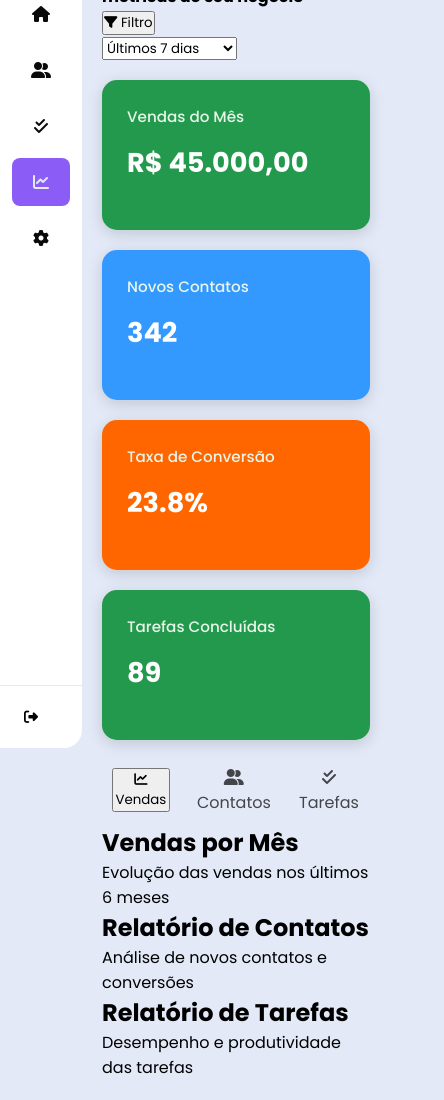
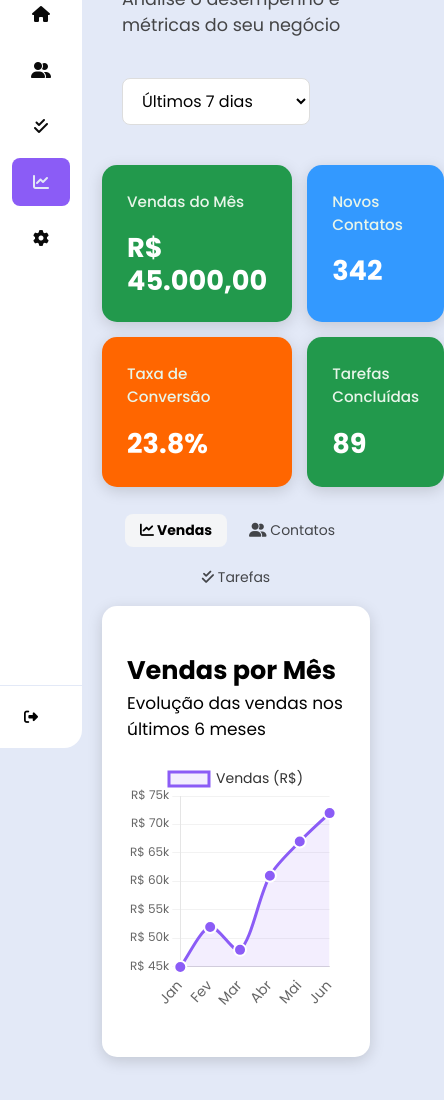
Before and after one commit to marc3-cmd/front-end, a website: page src/views/reports.html in a window 390 px wide. Shown: the part 96-1196 px from the top of the page, 444 px wide, since content can reach past the window. After the commit the page ends 1173 px from the top, so only its background shows below. Drawn offline with nearby package versions, Linux system fonts and the light colour scheme.

Commit message:
criação de gráfico de vendas e correção do css de reports

```diff
--- a/src/scripts/modules/reports.js
+++ b/src/scripts/modules/reports.js
@@ -0,0 +1,232 @@
+document.addEventListener('DOMContentLoaded', function() {
+    initTabs();
+    initSalesChart();
+    initPeriodSelector();
+});
+
+function initTabs() {
+    const tabs = document.querySelectorAll('.tab');
+    const tabContents = document.querySelectorAll('.tab-content');
+
+    tabs.forEach(tab => {
+        tab.addEventListener('click', function() {
+            tabs.forEach(t => t.classList.remove('active'));
+            tabContents.forEach(content => content.classList.remove('active'));
+
+            this.classList.add('active');
+
+            const tabId = this.getAttribute('data-tab');
+            const targetContent = document.getElementById(tabId);
+            if (targetContent) {
+                targetContent.classList.add('active');
+
+                if (tabId === 'vendas' && window.salesChart) {
+                    setTimeout(() => {
+                        window.salesChart.resize();
+                    }, 100);
+                }
+            }
+        });
+    });
+}
+
+function initSalesChart() {
+    const ctx = document.getElementById('salesChart');
+    if (!ctx) return;
+
+    const salesData = getSalesData();
+
+    window.salesChart = new Chart(ctx, {
+        type: 'line',
+        data: {
+            labels: salesData.months,
+            datasets: [{
+                label: 'Vendas (R$)',
+                data: salesData.values,
+                backgroundColor: 'rgba(139, 92, 246, 0.1)',
+                borderColor: 'rgba(139, 92, 246, 1)',
+                borderWidth: 3,
+                tension: 0.3,
+                pointBackgroundColor: 'rgba(139, 92, 246, 1)',
+                pointBorderColor: '#fff',
+                pointBorderWidth: 2,
+                pointRadius: 6,
+                pointHoverRadius: 8,
+                fill: true
+            }]
+        },
+        options: {
+            responsive: true,
+            maintainAspectRatio: false,
+            plugins: {
+                legend: {
+                    display: true,
+                    position: 'top',
+                    labels: {
+                        font: {
+                            size: 14,
+                            family: "'Poppins', sans-serif"
+                        },
+                        color: '#333'
+                    }
+                },
+                tooltip: {
+                    backgroundColor: 'rgba(0, 0, 0, 0.7)',
+                    titleFont: {
+                        family: "'Poppins', sans-serif"
+                    },
+                    bodyFont: {
+                        family: "'Poppins', sans-serif"
+                    },
+                    callbacks: {
+                        label: function(context) {
+                            return `R$ ${context.parsed.y.toLocaleString('pt-BR')}`;
+                        }
+                    }
+                }
+            },
+            scales: {
+                y: {
+                    beginAtZero: false,
+                    grid: {
+                        color: 'rgba(0, 0, 0, 0.05)'
+                    },
+                    ticks: {
+                        font: {
+                            family: "'Poppins', sans-serif"
+                        },
+                        callback: function(value) {
+                            return `R$ ${(value/1000).toFixed(0)}k`;
+                        }
+                    }
+                },
+                x: {
+                    grid: {
+                        display: false
+                    },
+                    ticks: {
+                        font: {
+                            family: "'Poppins', sans-serif",
+                            size: 14
+                        }
+                    }
+                }
+            },
+            interaction: {
+                intersect: false,
+                mode: 'index'
+            }
+        }
+    });
+}
+
+function getSalesData() {
+    return {
+        months: ['Jan', 'Fev', 'Mar', 'Abr', 'Mai', 'Jun'],
+        values: [45000, 52000, 48000, 61000, 67000, 72000]
+    };
+}
+
+async function fetchSalesData(period = 'Últimos 30 dias') {
+    try {
+        const response = await fetch(`/api/vendas?period=${encodeURIComponent(period)}`);
+
+        if (!response.ok) {
+            throw new Error('Erro ao buscar dados');
+        }
+
+        const data = await response.json();
+
+        if (data.success) {
+            return {
+                months: data.meses,
+                values: data.vendas
+            };
+        } else {
+            throw new Error(data.message || 'Erro nos dados da API');
+        }
+
+    } catch (error) {
+        console.error('Erro ao buscar dados de vendas:', error);
+        return getSalesData();
+    }
+}
+
+async function updateSalesChart(period) {
+    if (!window.salesChart) return;
+
+    const canvas = document.getElementById('salesChart');
+    const container = canvas.parentElement;
+    const originalHTML = container.innerHTML;
+    container.innerHTML = '<div class="loading">Carregando dados...</div>';
+
+    try {
+        const salesData = await fetchSalesData(period);
+
+        window.salesChart.data.labels = salesData.months;
+        window.salesChart.data.datasets[0].data = salesData.values;
+        window.salesChart.update();
+
+        container.innerHTML = originalHTML;
+        container.querySelector('canvas').id = 'salesChart';
+
+        initSalesChart();
+
+    } catch (error) {
+        console.error('Erro ao atualizar gráfico:', error);
+        container.innerHTML = originalHTML;
+        container.querySelector('canvas').id = 'salesChart';
+        initSalesChart();
+    }
+}
+
+function initPeriodSelector() {
+    const periodSelect = document.getElementById('period');
+    if (!periodSelect) return;
+
+    periodSelect.addEventListener('change', function() {
+        const selectedPeriod = this.value;
+        updateSalesChart(selectedPeriod);
+        updateDashboardCards(selectedPeriod);
+    });
+}
+
+async function updateDashboardCards(period) {
+    try {
+        const response = await fetch(`/api/dashboard?period=${encodeURIComponent(period)}`);
+
+        if (response.ok) {
+            const data = await response.json();
+
+            if (data.success) {
+                if (data.vendas_mes !== undefined) {
+                    document.querySelector('.cardSales .card_stats').textContent =
+                        `R$ ${data.vendas_mes.toLocaleString('pt-BR')}`;
+                }
+
+                if (data.novos_contatos !== undefined) {
+                    document.querySelector('.cardContacts .card_stats').textContent =
+                        data.novos_contatos;
+                }
+
+                if (data.taxa_conversao !== undefined) {
+                    document.querySelector('.cardConversion .card_stats').textContent =
+                        `${data.taxa_conversao}%`;
+                }
+
+                if (data.tarefas_concluidas !== undefined) {
+                    document.querySelector('.cardCompleted .card_stats').textContent =
+                        data.tarefas_concluidas;
+                }
+            }
+        }
+    } catch (error) {
+        console.error('Erro ao atualizar cards:', error);
+    }
+}
+
+window.addEventListener('resize', function() {
+    if (window.salesChart) {
+        window.salesChart.resize();
+    }
+});
--- a/src/styles/partials/report.css
+++ b/src/styles/partials/report.css
@@ -4,7 +4,6 @@
   padding: 0;
   box-sizing: border-box;
   font-family: 'Poppins';
-
 }
 
 body {
@@ -14,73 +13,59 @@ body {
 main {
     flex: 1;
     padding: 20px;
-    margin-left: 20px;
     margin-left: 82px; /* largura do sidebar */
     transition: margin-left 0.5s;
     min-height: 100vh;
 }
 
-.header-row {
+.reports_header {
     display: flex;
     flex-direction: column;
-    gap: 15px;
-    margin-bottom: 20px;
+    padding: 20px;
+    color: #333;
 }
 
-.btn {
-    background-color: #6B00BD;
-    color: #fff;
-    border: none;
-    padding: 10px 20px;
-    border-radius: 10px;
-    cursor: pointer;
-    font-size: 1rem;
-    transition: background-color 0.3s;
-    margin-left: 15px;
-    width: fit-content;
-    height: fit-content;
+.reports_header h2 {
+    font-size: 1.7rem;
+    font-weight: 600;
 }
 
-.btn:hover {
-    background-color: #58009A;
+.reports_header h4 {
+    font-size: 1.1rem;
+    font-weight: 400;
+    opacity: 0.9;
 }
-.btn-secondary, .btn-third {
-    background-color: #E5E5E5;
-    display: inline-flex;
+
+.header_btn{
+    display: flex;
     align-items: center;
-    justify-content: center;
-    border: none;
-    padding:10px 20px;
+    padding: 20px;
+}
+
+.combo_box select {
+    background-color: white;
+    border: 1px solid #ddd;
+    padding: 10px 15px;
     border-radius: 8px;
     font-size: 16px;
-    font-weight: 500;
-    color: #555;
     cursor: pointer;
-    gap: 6px;
-    transition: all 0.2s ease;
-    width: fit-content;
-    height: fit-content;
+    min-width: 180px;
 }
 
-.btn-secondary:hover,
-.btn-third:hover {
-    background-color: #8B5CF6;
-    color: #fff;
+.combo_box select:focus {
+    outline: none;
+    border-color: #8B5CF6;
 }
 
-.btn-secondary:active,
-.btn-third:active {
-    background-color: #6B3FCF;
-    color: #fff;
-}
 .box{
     display: grid;
     grid-template-columns: repeat(auto-fit, minmax(220px, 1fr));
     gap: 20px;
     margin-top: 20px;
 }
-.cardSales {
-    background: #22994C;
+
+/* Cards unificados - propriedades comuns */
+.dashboard_card {
     border-radius: 15px;
     padding: 25px;
     box-shadow: 0 4px 15px rgba(0,0,0,0.15);
@@ -92,6 +77,11 @@ main {
     transition: transform 0.3s ease, box-shadow 0.3s ease;
 }
 
+.cardSales { background: #22994C; }
+.cardContacts { background: #3399ff; }
+.cardConversion { background: #ff6600; }
+.cardCompleted { background: #22994C; }
+
 .card_stats {
     font-size: 1.7rem;
     font-weight: 700;
@@ -99,51 +89,16 @@ main {
     line-height: 1.2;
     margin-top: 1.2rem;
 }
-.cardContacts{
-    background: #3399ff;
-    border-radius: 15px;
-    padding: 25px;
-    box-shadow: 0 4px 15px rgba(0,0,0,0.15);
-    position: relative;
-    min-height: 150px;
-    display: flex;
-    flex-direction: column;
-    justify-content: flex-start;
-    transition: transform 0.3s ease, box-shadow 0.3s ease;
-}
-.cardConversion{
-    background: #ff6600;
-    border-radius: 15px;
-    padding: 25px;
-    box-shadow: 0 4px 15px rgba(0,0,0,0.15);
-    position: relative;
-    min-height: 150px;
-    display: flex;
-    flex-direction: column;
-    justify-content: flex-start;
-    transition: transform 0.3s ease, box-shadow 0.3s ease;
-}
-.cardCompleted{
-    background: #22994C;
-    border-radius: 15px;
-    padding: 25px;
-    box-shadow: 0 4px 15px rgba(0,0,0,0.15);
-    position: relative;
-    min-height: 150px;
-    display: flex;
-    flex-direction: column;
-    justify-content: flex-start;
-    transition: transform 0.3s ease, box-shadow 0.3s ease;
-}
+
 .nav {
     display: flex;
     gap: 25px;
     padding: 10px;
-
     align-items: center;
     justify-content: center;
     margin-top: 15px;
 }
+
 .tab {
     background: none;
     border: none;
@@ -170,10 +125,8 @@ main {
     display: block;
 }
 
-.cardSales:hover,
-.cardContacts:hover,
-.cardConversion:hover,
-.cardCompleted:hover {
+/* Hover unificado para todos os cards */
+.dashboard_card:hover {
     transform: translateY(-6px);
     box-shadow: 0 8px 20px rgba(0,0,0,0.2);
 }
@@ -183,3 +136,62 @@ main {
     color: #e8f5e9;
     font-weight: 500;
 }
+
+.chart-container {
+    position: relative;
+    height: 400px;
+    width: 100%;
+    margin-top: 20px;
+}
+
+@media (max-width: 768px) {
+    .chart-container {
+        height: 300px;
+    }
+
+    .box {
+        grid-template-columns: repeat(auto-fit, minmax(180px, 1fr));
+    }
+}
+
+@media (max-width: 480px) {
+    .chart-container {
+        height: 250px;
+    }
+
+    .box {
+        grid-template-columns: 1fr 1fr;
+        gap: 15px;
+    }
+
+    .nav {
+        flex-wrap: wrap;
+        gap: 10px;
+    }
+
+    .tab {
+        font-size: 14px;
+        padding: 8px 12px;
+    }
+}
+
+.loading {
+    display: flex;
+    justify-content: center;
+    align-items: center;
+    height: 100%;
+    font-size: 18px;
+    color: #666;
+    font-family: 'Poppins', sans-serif;
+}
+
+.conteudo {
+    background-color: #fff;
+    border-radius: 15px;
+    box-shadow: 0 4px 15px rgba(0,0,0,0.15);
+
+}
+
+.profile_card {
+    padding: 25px;
+}
--- a/src/views/reports.html
+++ b/src/views/reports.html
@@ -8,9 +8,10 @@
     <link rel="stylesheet" href="https://cdnjs.cloudflare.com/ajax/libs/font-awesome/6.7.2/css/all.min.css" crossorigin="anonymous">
     <link rel="shortcut icon" href="/assets/img/ico/resized%20(2).png" type="image/x-icon">
     <script src="../components/sidebar-component.js"></script>
+    <script src="https://cdn.jsdelivr.net/npm/chart.js"></script>
 </head>
 <body>
-    <side-bar style="position: absolute;"></side-bar>
+    <side-bar></side-bar>
 
     <main class="main">
         <div class="reports_header">
@@ -18,21 +19,15 @@
             <h4>Analise o desempenho e métricas do seu negócio</h4>
         </div>
 
-            <div class="header_buttons">
-                <button class="filter_btn">
-                    <i class="fa-solid fa-filter"></i>
-                    Filtro
-                </button>
-
+        <div class="header_btn">
             <div class="combo_box">
                 <select name="Período" id="period">
                     <option value="Últimos 7 dias">Últimos 7 dias</option>
                     <option value="Últimos 30 dias">Últimos 30 dias</option>
-                        <option value="Últimos 30 dias">Últimos 90 dias</option>
+                    <option value="Últimos 90 dias">Últimos 90 dias</option>
                     <option value="Últimos 12 meses">Últimos 12 meses</option>
                 </select>
             </div>
-
         </div>
 
         <div class="box">
@@ -58,7 +53,7 @@
         </div>
 
         <div class="nav">
-            <button class="tab_active" data-tab="vendas">
+            <button class="tab active" data-tab="vendas">
                 <i class="fa-solid fa-chart-line"></i>
                 Vendas
             </button>
@@ -73,21 +68,24 @@
         </div>
 
         <div class="conteudo">
-            <div id="vendas" class="tab_content active">
-                <div class="profile_card active">
+            <div id="vendas" class="tab-content active">
+                <div class="profile_card">
                     <h2 class="title">Vendas por Mês</h2>
                     <p class="subtitle">Evolução das vendas nos últimos 6 meses</p>
+                    <div class="chart-container">
+                        <canvas id="salesChart"></canvas>
+                    </div>
                 </div>
             </div>
 
-            <div id="contatos" class="tab_content">
+            <div id="contatos" class="tab-content">
                 <div class="profile_card">
                     <h2 class="title">Relatório de Contatos</h2>
                     <p class="subtitle">Análise de novos contatos e conversões</p>
                 </div>
             </div>
 
-            <div id="tarefas" class="tab_content">
+            <div id="tarefas" class="tab-content">
                 <div class="profile_card">
                     <h2 class="title">Relatório de Tarefas</h2>
                     <p class="subtitle">Desempenho e produtividade das tarefas</p>
@@ -96,6 +94,6 @@
         </div>
     </main>
 
-    <script src="../scripts/modal/reports-modal.js"></script>
+    <script src="../scripts/modules/reports.js"></script>
 </body>
 </html>
```
Lines whose indentation alone changed are shown as unchanged.
